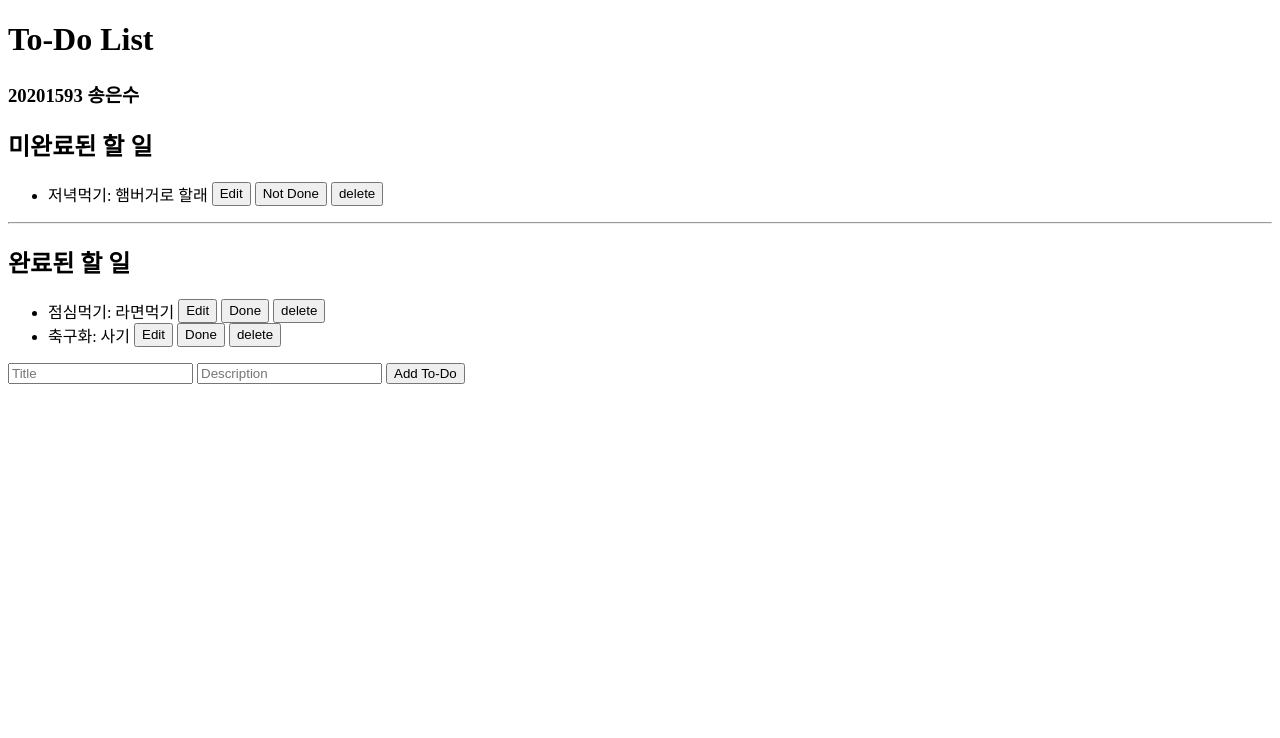
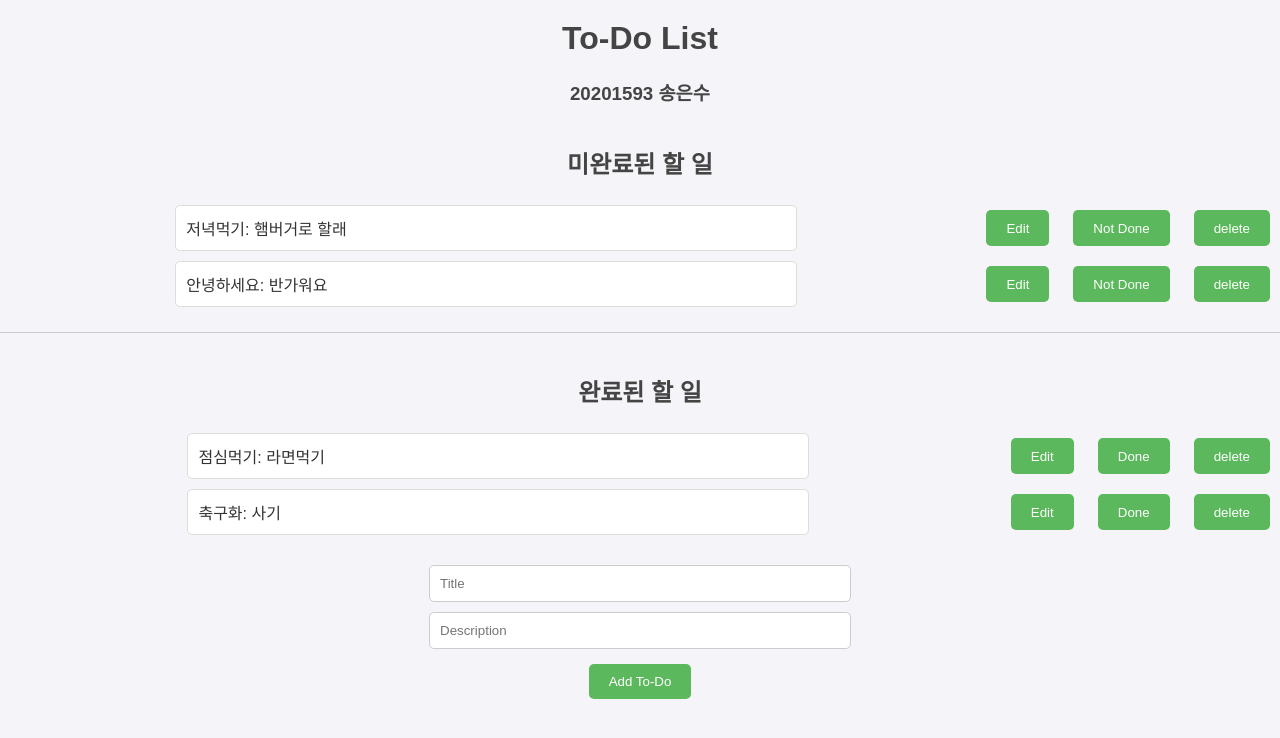
Before and after one commit to songess/FastApi-Todos, a FastAPI app: page / in a window 1280 px wide. Shown: the top 738 px of the page. Run offline with FastAPI, Linux system fonts and the light colour scheme.

Commit message:
[style] : css 추가

```diff
--- a/fastapi-app/main.py
+++ b/fastapi-app/main.py
@@ -1,10 +1,13 @@
 from fastapi import FastAPI, HTTPException
+from fastapi.staticfiles import StaticFiles
 from fastapi.responses import HTMLResponse
 from pydantic import BaseModel
 import json
 import os
 
 app = FastAPI()
+
+app.mount("/static", StaticFiles(directory="static"), name="static")
 
 # To-Do 항목 모델
 class TodoItem(BaseModel):
--- /dev/null
+++ b/fastapi-app/static/styles.css
@@ -0,0 +1,75 @@
+body {
+    font-family: Arial, sans-serif;
+    margin: 0;
+    padding: 0;
+    background-color: #f4f4f9;
+    color: #333;
+}
+
+h1, h2, h3 {
+    text-align: center;
+    color: #444;
+}
+
+h1 {
+    margin-top: 20px;
+}
+
+h2 {
+    margin-top: 40px;
+}
+
+form {
+    display: flex;
+    flex-direction: column;
+    align-items: center;
+    margin-top: 20px;
+}
+
+input[type="text"] {
+    margin: 5px;
+    padding: 10px;
+    width: 80%;
+    max-width: 400px;
+    border: 1px solid #ccc;
+    border-radius: 5px;
+}
+
+button {
+    margin: 10px;
+    padding: 10px 20px;
+    background-color: #5cb85c;
+    color: white;
+    border: none;
+    border-radius: 5px;
+    cursor: pointer;
+    transition: background-color 0.3s ease;
+}
+
+button:hover {
+    background-color: #4cae4c;
+}
+
+ul {
+    list-style-type: none;
+    padding: 0;
+}
+
+li {
+    padding: 10px;
+    background-color: #fff;
+    border: 1px solid #ddd;
+    margin: 5px auto;
+    width: 80%;
+    max-width: 600px;
+    border-radius: 5px;
+    display: flex;
+    justify-content: space-between;
+    align-items: center;
+}
+
+hr {
+    margin: 20px 0;
+    border: 0;
+    border-top: 1px solid #ccc;
+}
--- a/fastapi-app/templates/index.html
+++ b/fastapi-app/templates/index.html
@@ -4,6 +4,7 @@
     <meta charset="UTF-8">
     <meta name="viewport" content="width=device-width, initial-scale=1.0">
     <title>To-Do List</title>
+    <link rel="stylesheet" href="/static/styles.css">
 </head>
 <body>
     <h1>To-Do List</h1>
--- a/fastapi-app/todo.json
+++ b/fastapi-app/todo.json
@@ -16,5 +16,11 @@
         "title": "\ucd95\uad6c\ud654",
         "description": "\uc0ac\uae30",
         "completed": true
+    },
+    {
+        "id": 1744296767709,
+        "title": "\uc548\ub155\ud558\uc138\uc694",
+        "description": "\ubc18\uac00\uc6cc\uc694",
+        "completed": false
     }
 ]
```
